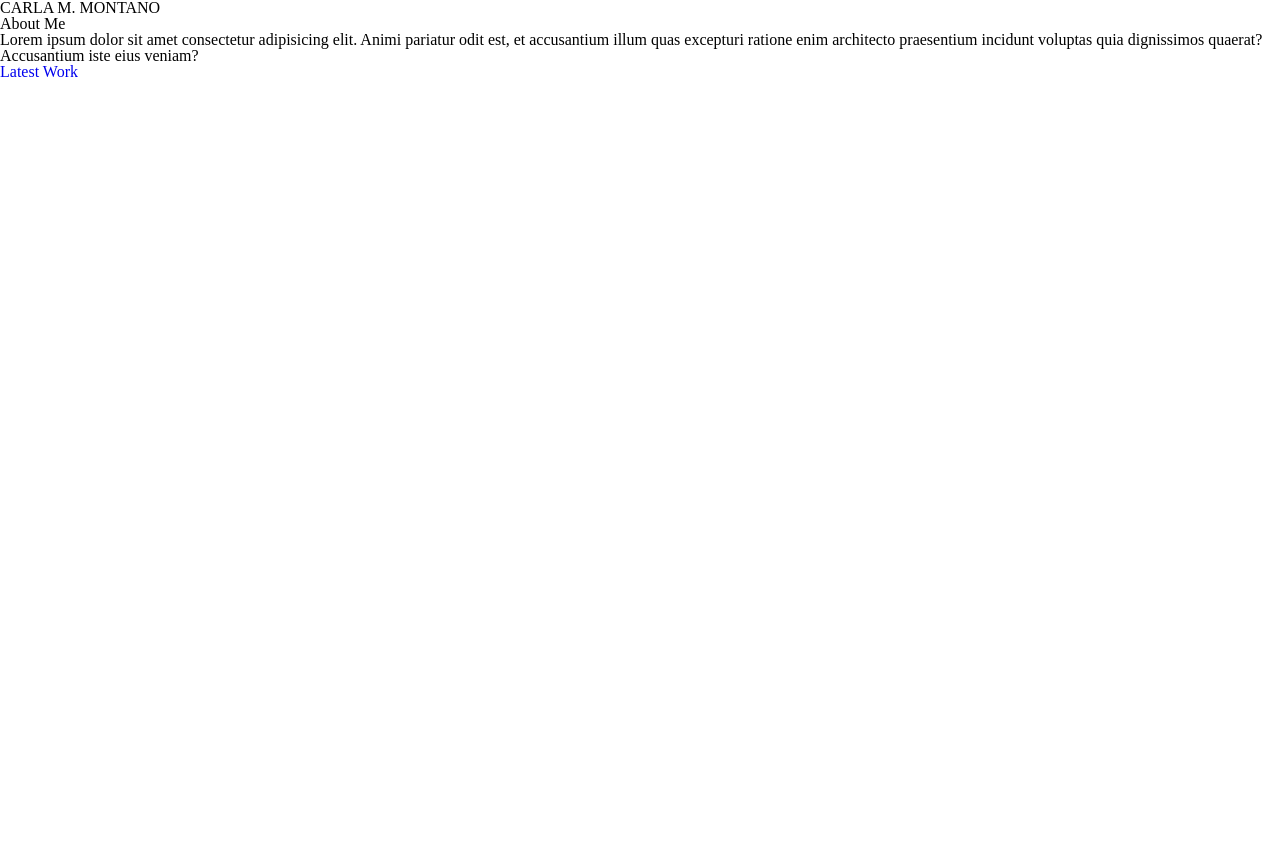
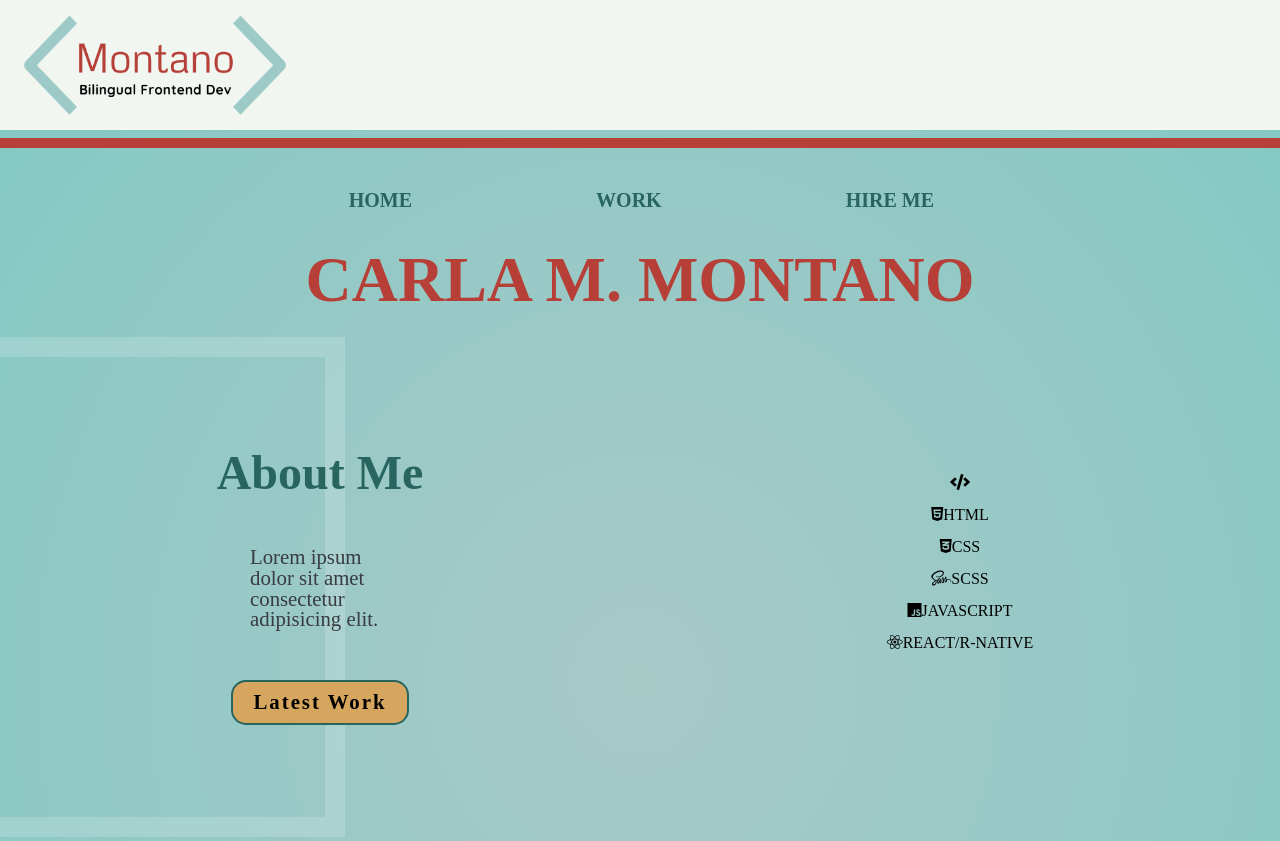
Before and after one commit to Cmmh1101/branding-portfolio, a plain HTML site: page index.html in a window 1280 px wide. Shown: the top 841 px of the page. Before the commit the page ends 800 px from the top, so only its background shows below. Drawn offline with Linux system fonts and the light colour scheme.

Commit message:
nav, main, and footer sections created.

```diff
--- a/index.html
+++ b/index.html
@@ -10,14 +10,56 @@
 </head>
 
 <body>
-<secction id="home">
+    <section id="header">
+        <nav class="menu-bar">
+                <a href="index.html"><img src="img/logologodev.png" alt="Carla Montano LOGO" class="nav-brand"/></a>
+                <ul class="menu-links">
+                    <li>
+                        <a href="#">HOME</a>
+                    </li>
+                    <li>
+                        <a href="#">WORK</a>
+                    </li>
+                    <li>
+                        <a href="#">HIRE ME</a>
+                    </li>
+                </ul>
+        </nav>
+    </section>
+    <hr>
+
+    <secction id="top-area">
         <h1> CARLA M. MONTANO</h1>
+        <div class="main">
             <div class="about-me">
+                <div class="grey-circle"></div>
                 <h2>About Me</h2>
-        <p>Lorem ipsum dolor sit amet consectetur adipisicing elit. Animi pariatur odit est, et accusantium illum quas excepturi ratione enim architecto praesentium incidunt voluptas quia dignissimos quaerat? Accusantium iste eius veniam?</p>
+                <p>Lorem ipsum dolor sit amet consectetur adipisicing elit.</p>
                 <a href="#">Latest Work</a>
             </div>
+            <div class="skills">
+                <div class="skills-icon"><i class="fas fa-code"></i>
+                </div>
+                <span><i class="fab fa-html5"></i>HTML</span>
+                <span><i class="fab fa-css3-alt"></i>CSS</span>
+                <span><i class="fab fa-sass"></i>SCSS</span>
+                <span><i class="fab fa-js"></i>JAVASCRIPT</span>
+                <span><i class="fab fa-react"></i>REACT/R-NATIVE</span>
+            </div>
+        </div>
+
     </secction>
+
+    <footer>
+        <div class="social-container">
+            <a href="https://github.com/cmmh1101"><i class="fab fa-github-square"></i></a>
+            <a href="https://facebook.com/carlamontano"><i class="fab fa-facebook-square"></i></a>
+            <a href="https://instagram.com/carlamontano"><i class="fab fa-instagram"></i></a>
+            <a href="https://twitter.com/carlamontano"><i class="fab fa-twitter-square"></i></a>
+        </div>
+        <h5>Carla M. Montano</h5>
+        <h6>Frontend Developer</h6>
+    </footer>
 
 </body>
 
--- /dev/null
+++ b/scss/_footer.scss
@@ -0,0 +1,9 @@
+footer {
+    background: $nav-color;
+    padding: 100px 15px;
+    .social-container {
+        display: grid;
+        grid-template-columns: repeat(4, 1fr);
+
+    }
+}
--- a/scss/_home.scss
+++ b/scss/_home.scss
@@ -1,3 +1,135 @@
-a {
-    text-decoration: none;
+body {
+    background: #a9c9c7; /* Old browsers */
+    background: -moz-radial-gradient(center, ellipse cover, #a9c9c7 0%, #82c9c4 100%); /* FF3.6-15 */
+    background: -webkit-radial-gradient(center, ellipse cover, #a9c9c7 0%,#82c9c4 100%); /* Chrome10-25,Safari5.1-6 */
+    background: radial-gradient(ellipse at center, #a9c9c7 0%,#82c9c4 100%); /* W3C, IE10+, FF16+, Chrome26+, Opera12+, Safari7+ */
+    filter: progid:DXImageTransform.Microsoft.gradient( startColorstr='#a9c9c7', endColorstr='#82c9c4',GradientType=1 ); /* IE6-9 fallback on horizontal gradient */
 }
+
+#header {
+    height: 130px;
+    background: $nav-color;
+
+    .menu-bar {
+        .nav-brand{
+        display: inline-block;
+        float: left;
+        width: 270px;
+        height: 130px;
+        margin: 0 20px;
+        }
+        .menu-links {
+            display: inline-block;
+            position: relative;
+            text-align: right;
+            top: 5px;
+            width: 80%;
+            height: 95px;
+        }
+        .menu-links li {
+            display: inline-block;
+            font-size: 20px;
+            padding: 10px;
+            margin: 45px 80px;
+            color: $subtitles-color;
+            font-weight: 700;
+            &:hover{
+                color: $main-titles-color;
+                border-bottom: solid 3px $main-titles-color;
+            }
+            a{
+                color: $subtitles-color;
+                &:hover{
+                    color: $main-titles-color;
+                }
+
+            }
+
+        }
+
+
+    }
+}
+hr {
+    border: 5px solid $main-titles-color;
+}
+
+#top-area {
+    h1 {
+        display: flex;
+        justify-content: center;
+        margin-top: 100px;
+        font-size: 4rem;
+        color: $main-titles-color;
+        font-weight: 700;
+    }
+    .main {
+    display: grid;
+    grid-template-columns: repeat(2, 1fr);
+    justify-content: center;
+    width: 100%;
+    height: 100vh;
+        .about-me{
+        display: flex;
+        justify-content: center;
+        align-items: center;
+        flex-direction: column;
+        padding: 0 50px 250px 50px;
+        .grey-circle{
+            position: absolute;
+            border: 20px solid $nav-color;
+            opacity: .2;
+            width: 500px;
+            height: 500px;
+            //border-radius: 50%;
+            z-index: 0;
+            margin-left: -450px;
+        }
+            h2{
+                position: relative;
+                color: $subtitles-color;
+                font-size: 3rem;
+                font-weight: 700;
+                margin-bottom: 50px;
+                z-index: 1;
+            }
+            p{
+                position: relative;
+                color: $text-color;
+                font-size: 1.3rem;
+                margin-bottom: 50px;
+                padding: 0 200px;
+                z-index: 1;
+            }
+            a{
+                position: relative;
+                color: $links-color;
+                background-color: $accent-color;
+                font-size: 1.3rem;
+                font-weight: 600;
+                padding: 10px 20px;
+                border: 2px solid $subtitles-color;
+                border-radius: 15px;
+                z-index: 1;
+                letter-spacing: 2px;
+            }
+        }
+        .skills{
+        display: flex;
+        justify-content: center;
+        align-items: center;
+        flex-direction: column;
+        padding-bottom: 300px;
+        }
+    }
+    .skills {
+        display: grid;
+        grid-template-columns: repeat(3, 1fr);
+        gap: 15px;
+        span {
+            grid-template-columns: repeat(3, 1fr);
+            gap: 15px;
+        }
+    }
+
+}
--- a/scss/_variables.scss
+++ b/scss/_variables.scss
@@ -0,0 +1,7 @@
+$nav-color: #F1F6F1;
+$background-color: #9DCAC7;
+$main-titles-color: #B63F37;
+$subtitles-color: #28655E;
+$accent-color: #D6A65E;
+$text-color: #383B42;
+$links-color: #000000;
--- a/scss/styles.scss
+++ b/scss/styles.scss
@@ -1,3 +1,4 @@
 @import "_reset";
 @import "_variables";
 @import "_home";
+@import "_footer";
```
Also changed, not shown: dist/css/styles.min.css, img/logo.png (added), img/logo@2xlogodev.png (added), img/logologodev.png (added), 1 other file. Lines whose indentation alone changed are shown as unchanged.
